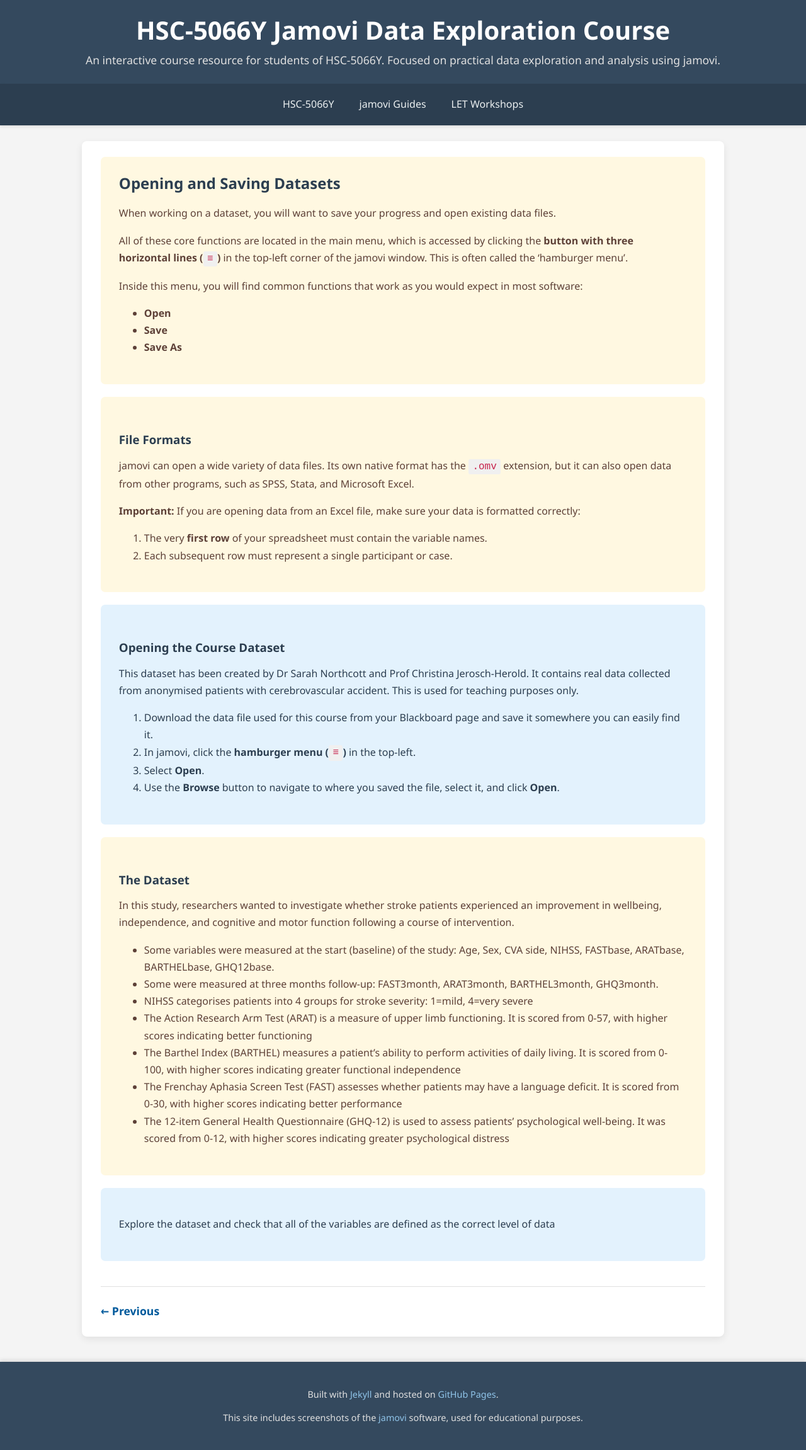
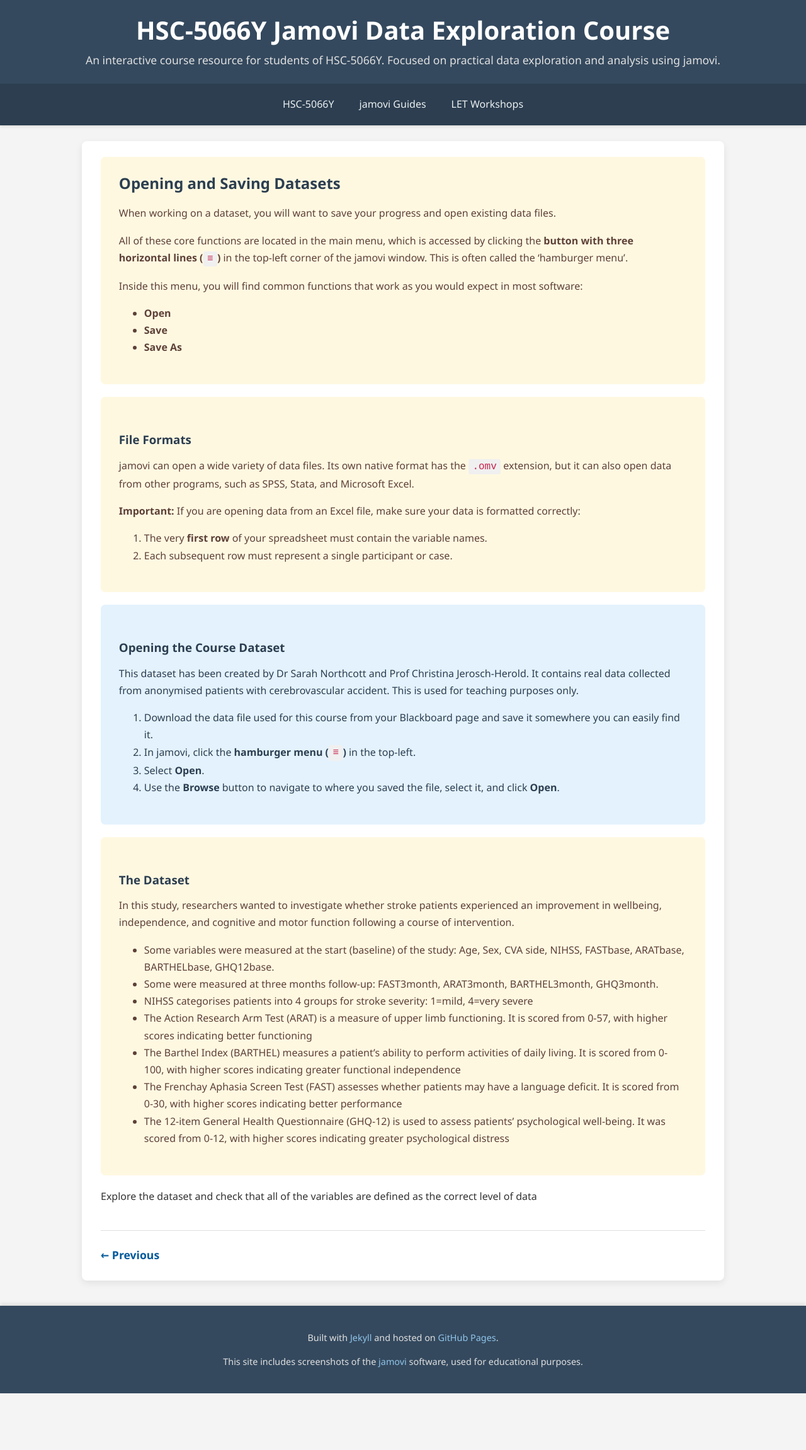
Before and after one commit to probe973/hsc-5066y, a Jekyll site: the page built from jamovi/getting-started/06-opening-data.md, in a window 1280 px wide. Shown: the whole page at 63% size. Built offline with Jekyll 4.4.1, drawn with Linux system fonts in a browser that asks for light colours; after the commit the page ends 2212 px from its top, so only the background shows below that.

Commit message:
Update 06-opening-data.md

```diff
--- a/jamovi/getting-started/06-opening-data.md
+++ b/jamovi/getting-started/06-opening-data.md
@@ -50,9 +50,9 @@ In this study, researchers wanted to investigate whether stroke patients experie
 *  The 12-item General Health Questionnaire (GHQ-12) is used to assess patients’ psychological well-being. It was scored from 0-12, with higher scores indicating greater psychological distress
   </div>
 
-<div class="instructions" markdown="1">
+
 Explore the dataset and check that all of the variables are defined as the correct level of data
-</div>
+
 
 
 <!-- This automatically adds the "Previous" and "Next" navigation buttons -->
```
